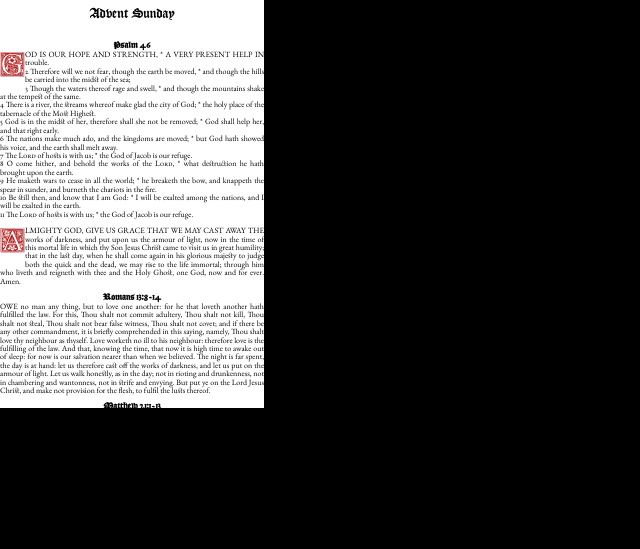
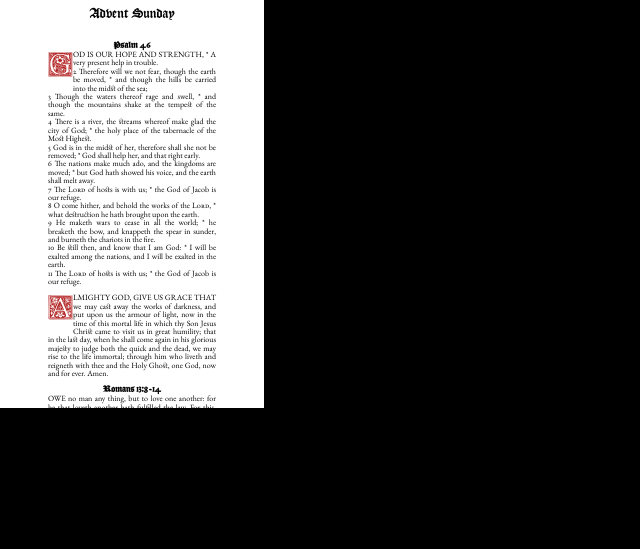
Before and after one commit to grillorbegrilled/you-down-with-bcp, a plain HTML site: page typeset.html in a window 1280 px wide. Shown: the whole page, without its empty margins (0-640 px from the left). Drawn offline with Linux system fonts and the light colour scheme.

Commit message:
Add left and right margins to text styling

```diff
--- a/styles2.css
+++ b/styles2.css
@@ -124,6 +124,8 @@ p {
     font-kerning: normal;
     margin-top: 0;
     line-height: 6.3pt;
+    margin-left: 0.5in;
+    margin-right: 0.5in;
 }
 
 p.dropcap {
```
